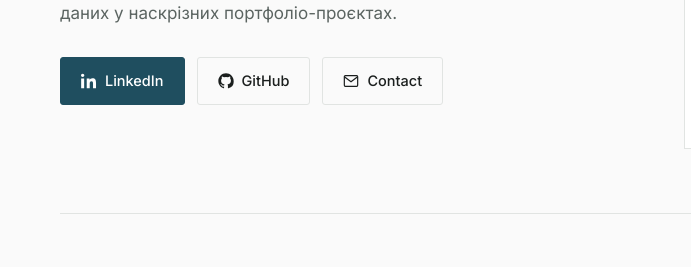
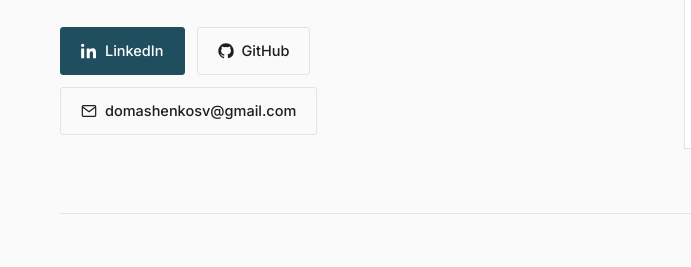
Before and after one commit to SVDom/data-analyst-portfolio, a plain HTML site: page docs/index.html in a window 1280 px wide. Shown: the part 366-633 px from the top of the page, 128-819 px from the left. Drawn offline with Linux system fonts and the light colour scheme.

Commit message:
Update index.html

```diff
--- a/docs/index.html
+++ b/docs/index.html
@@ -306,7 +306,7 @@
           </a>
           <a class="btn btn-ghost" href="mailto:domashenkosv@gmail.com">
             <svg viewBox="0 0 24 24" fill="none" stroke="currentColor" stroke-width="1.8"><rect x="2" y="4" width="20" height="16" rx="1.5"/><path d="M2.5 6l9.5 7 9.5-7"/></svg>
-            Contact
+            domashenkosv@gmail.com
           </a>
         </div>
       </div>
```
